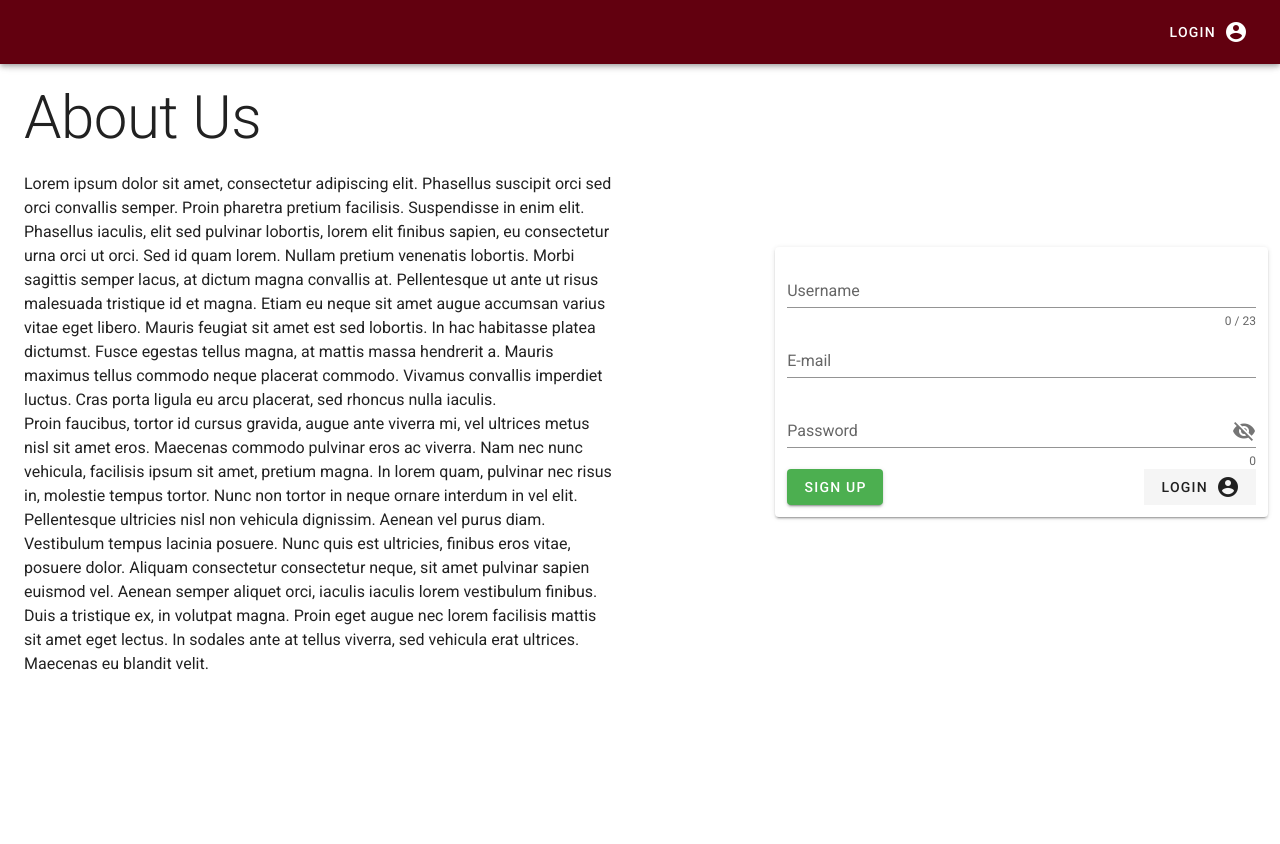
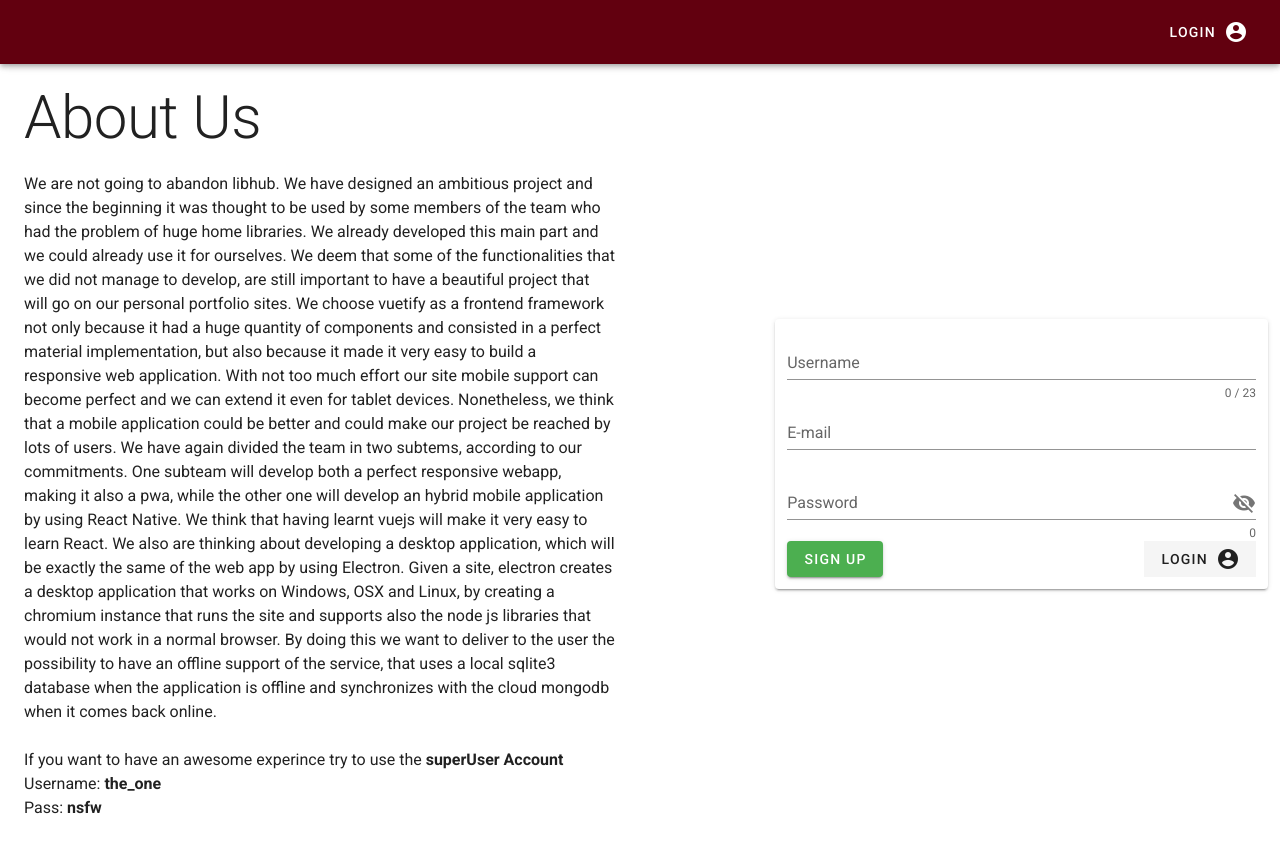
Before and after one commit to euberdeveloper/libhub-webapp, a Vue app: page / in a window 1280 px wide. Before the commit the page ends 800 px from the top, so only its background shows below. Built offline with nearby package versions, Linux system fonts and the light colour scheme; what vue-tree-list would draw is missing.

Commit message:
friendbar

```diff
--- a/src/components/AboutUs.vue
+++ b/src/components/AboutUs.vue
@@ -1,30 +1,45 @@
 <template>
-    <v-container >
-        <div :class="[`text-h2`]"
-              class="transition-swing">
-            About Us
-        </div>
-        <br>
+  <v-container>
+    <div :class="[`text-h2`]" class="transition-swing">About Us</div>
+    <br />
 
-        Lorem ipsum dolor sit amet, consectetur adipiscing elit. Phasellus suscipit orci sed orci convallis semper. Proin pharetra pretium facilisis.
-        Suspendisse in enim elit. Phasellus iaculis, elit sed pulvinar lobortis, lorem elit finibus sapien, eu consectetur urna orci ut orci. Sed id quam lorem.
-        Nullam pretium venenatis lobortis. Morbi sagittis semper lacus, at dictum magna convallis at. Pellentesque ut ante ut risus malesuada tristique id et magna.
-        Etiam eu neque sit amet augue accumsan varius vitae eget libero. Mauris feugiat sit amet est sed lobortis. In hac habitasse platea dictumst.
-        Fusce egestas tellus magna, at mattis massa hendrerit a. Mauris maximus tellus commodo neque placerat commodo. Vivamus convallis imperdiet luctus.
-        Cras porta ligula eu arcu placerat, sed rhoncus nulla iaculis.
-        <br>
-        Proin faucibus, tortor id cursus gravida, augue ante viverra mi, vel ultrices metus nisl sit amet eros.
-        Maecenas commodo pulvinar eros ac viverra. Nam nec nunc vehicula, facilisis ipsum sit amet, pretium magna.
-        In lorem quam, pulvinar nec risus in, molestie tempus tortor. Nunc non tortor in neque ornare interdum in vel elit.
-        Pellentesque ultricies nisl non vehicula dignissim. Aenean vel purus diam. Vestibulum tempus lacinia posuere.
-        Nunc quis est ultricies, finibus eros vitae, posuere dolor. Aliquam consectetur consectetur neque, sit amet pulvinar sapien euismod vel.
-        Aenean semper aliquet orci, iaculis iaculis lorem vestibulum finibus. Duis a tristique ex, in volutpat magna.
-        Proin eget augue nec lorem facilisis mattis sit amet eget lectus. In sodales ante at tellus viverra, sed vehicula erat ultrices. Maecenas eu blandit velit.
-    </v-container>
+    We are not going to abandon libhub. We have designed an ambitious project
+    and since the beginning it was thought to be used by some members of the
+    team who had the problem of huge home libraries. We already developed this
+    main part and we could already use it for ourselves. We deem that some of
+    the functionalities that we did not manage to develop, are still important
+    to have a beautiful project that will go on our personal portfolio sites. We
+    choose vuetify as a frontend framework not only because it had a huge
+    quantity of components and consisted in a perfect material implementation,
+    but also because it made it very easy to build a responsive web application.
+    With not too much effort our site mobile support can become perfect and we
+    can extend it even for tablet devices. Nonetheless, we think that a mobile
+    application could be better and could make our project be reached by lots of
+    users. We have again divided the team in two subtems, according to our
+    commitments. One subteam will develop both a perfect responsive webapp,
+    making it also a pwa, while the other one will develop an hybrid mobile
+    application by using React Native. We think that having learnt vuejs will
+    make it very easy to learn React. We also are thinking about developing a
+    desktop application, which will be exactly the same of the web app by using
+    Electron. Given a site, electron creates a desktop application that works on
+    Windows, OSX and Linux, by creating a chromium instance that runs the site
+    and supports also the node js libraries that would not work in a normal
+    browser. By doing this we want to deliver to the user the possibility to
+    have an offline support of the service, that uses a local sqlite3 database
+    when the application is offline and synchronizes with the cloud mongodb when
+    it comes back online.
+    <br /><br />
+    If you want to have an awesome experince try to use the <strong> superUser Account </strong>
+    <br />
+    Username: <strong> the_one </strong>
+    <br />
+    Pass: <strong> nsfw</strong>
+
+  </v-container>
 </template>
 
 <script>
 export default {
-    name: 'AboutUs'
-}
+  name: "AboutUs",
+};
 </script>
```
Also changed, not shown: src/views/bars/FriendBar.vue (added, +158 -0 lines).
